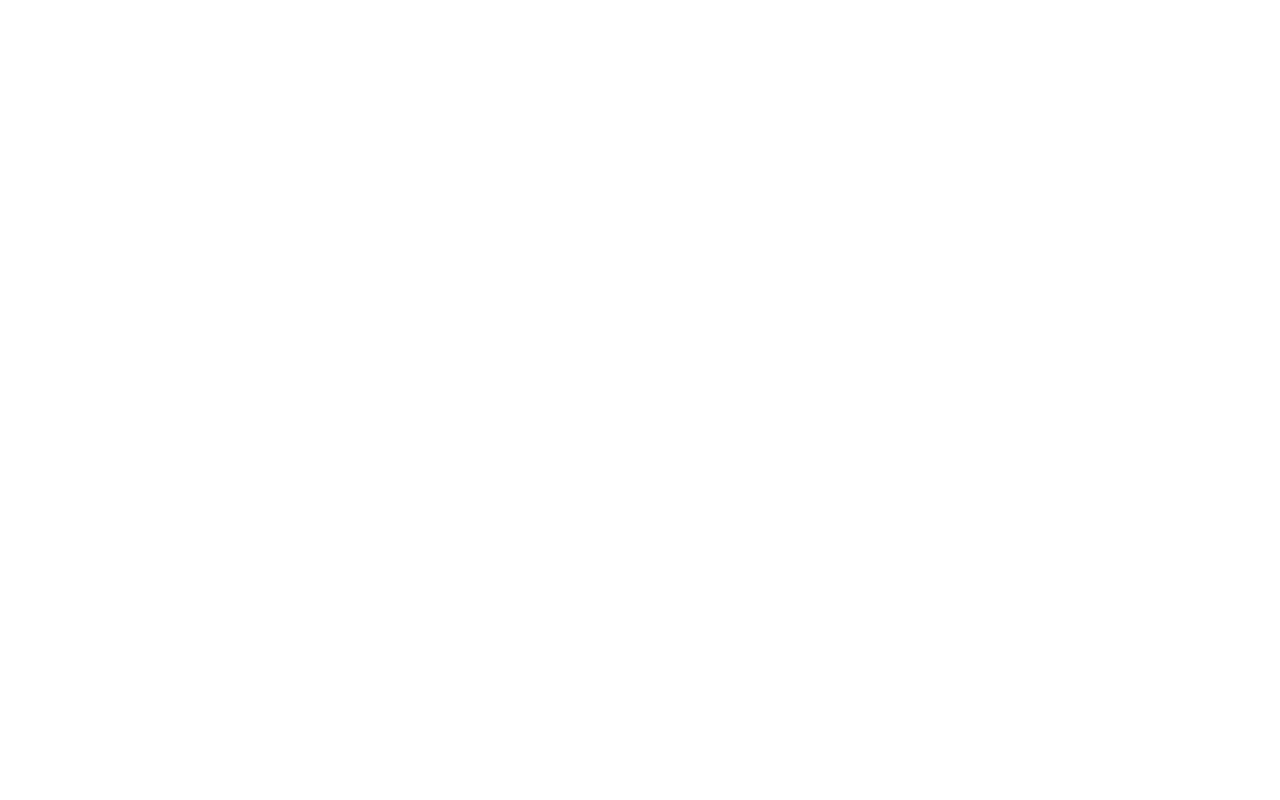
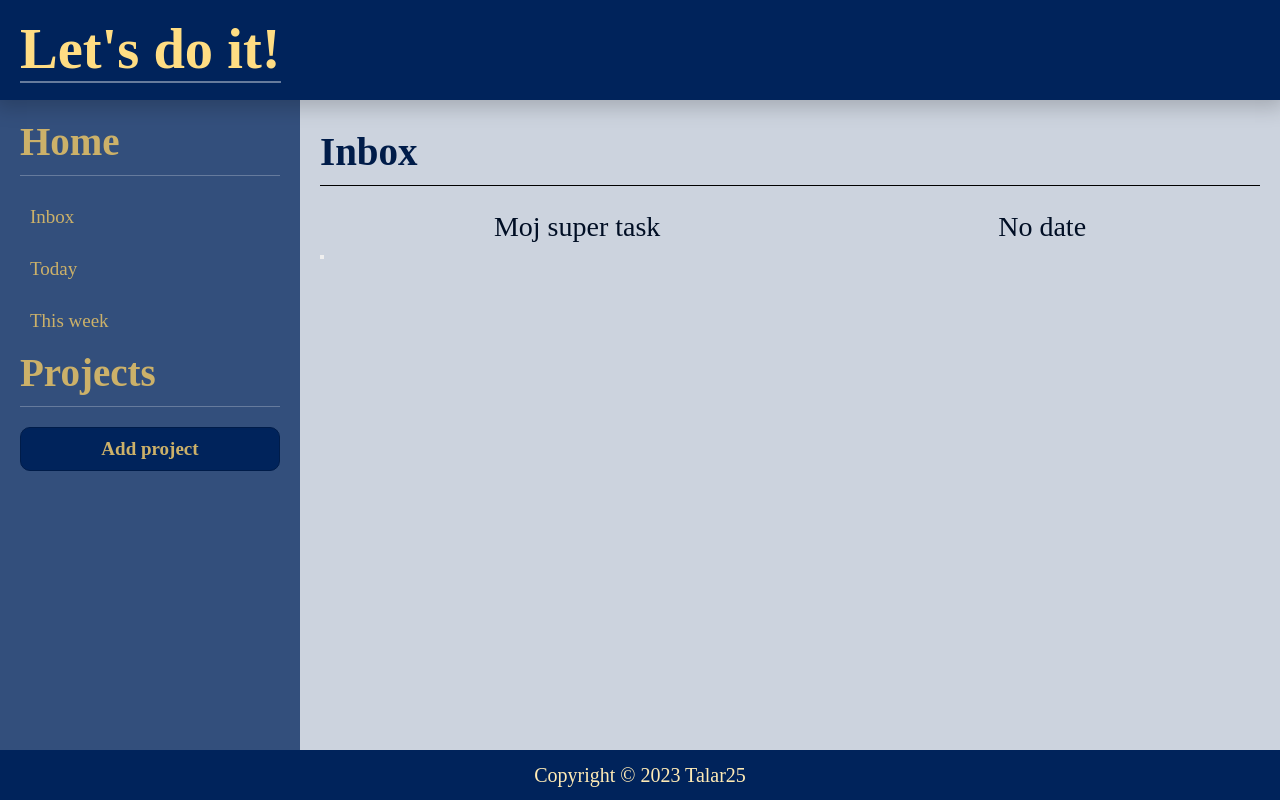
Before and after one commit to Talar25/Todo-List, a website built with webpack: page dist/index.html in a window 1280 px wide. Built offline with nearby package versions, Linux system fonts and the light colour scheme.

Commit message:
Add html and css to the project

```diff
--- a/src/css/general.css
+++ b/src/css/general.css
@@ -30,11 +30,17 @@
     --third-color: #98DFD6;
     --third-color-light: #ade5de;
 
-    --white-like-color: #e6e9ef;
+    --white-like-color: #ccd3de;
     --black-like-color: #000e24;
 
     --black-color: #000;
     --white-color: #fff;
+    --red-color-light: #e84646;
+    --red-color: #E21818;
+    --red-color-dark: #9e1111;
+    --green-color-dark: #427451;
+    --green-color: #539165;
+    --green-color-light: #75a784;
 
 
     /* fonts */
@@ -64,6 +70,41 @@ body {
     box-sizing: border-box;
     font-family: 'MyFont';
 
-    overflow-x: hidden;
+    /* overflow-x: hidden; */
+    height: 100vh;
+
+    display: grid;
+    grid-template-columns: auto 1fr;
+    grid-template-rows: auto 1fr auto;
 
 }
+
+.heading-primary {
+    font-weight: 900;
+    font-size: var(--very-large-font);
+    margin-left: 2rem;
+
+    display: inline-block;
+    border-bottom: 2px solid var(--primary-color-lighter);
+}
+
+.heading-secondary {
+    font-weight: 900;
+    font-size: var(--large-font);
+    padding: 1rem 0;
+    color: var(--primary-color-dark);
+    font-weight: 900;
+
+    border-bottom: 1px solid black;
+    margin-bottom: 2rem;
+}
+
+.heading-tertiary {
+    font-weight: 900;
+    font-size: var(--large-font);
+    margin-bottom: 1rem;
+
+    display: inline-block;
+    padding-bottom: 1rem;
+    border-bottom: 1px solid var(--primary-color-lighter);
+}
--- a/src/css/style.css
+++ b/src/css/style.css
@@ -0,0 +1,226 @@
+/* header */
+
+.header {
+    height: 10rem;
+    grid-row: 1;
+    grid-column: 1/-1;
+
+    background-color: var(--primary-color);
+
+    display: flex;
+    align-items: center;
+    z-index: 2;
+    box-shadow: 0 2px 20px 5px rgba(0, 0, 0, 0.2);
+}
+
+.header > * {
+    color: var(--secondary-color);
+}
+
+/* aside  */
+
+.aside {
+    grid-row: 2;
+    grid-column: 1/2;
+    width: 30rem;
+    background-color: var(--primary-color-light);
+    color: var(--secondary-color-dark);
+    z-index: 1;
+}
+
+.nav ul{
+    display: flex;
+    flex-direction: column;
+    gap: 1rem;
+    padding: 2rem;
+    list-style: none;
+}
+
+ul > * {
+    font-size: var(--medium-font);
+}
+
+ul li {
+    padding: 1rem;
+    border-radius: 10px;
+}
+
+ul li:hover {
+    background-color: var(--primary-color-dark);
+}
+
+.form-add-project.show {
+    display: flex;
+    pointer-events: auto;
+    visibility: visible;
+    flex-direction: column;
+    gap: 1rem;
+}
+
+.form-add-project {
+    display: none;
+    pointer-events: none;
+    visibility: hidden;
+}
+
+.form-add-project input {
+    border: none;
+    border-radius: 5px;
+    padding: 0.5rem;
+}
+
+.form-buttons {
+    display: flex;
+    align-items: center;
+    gap: 1rem;
+
+}
+
+.form-buttons > * {
+    flex: 1;
+    border: none;
+    font-size: var(--medium-font);
+    border-radius: 5px;
+    color: var(--white-color);
+    font-weight: 900;
+    padding: 0.5rem 0;
+}
+
+.btn-project-agree {
+    background-color: var(--green-color);
+}
+
+.btn-project-decline {
+    background-color: var(--red-color);
+}
+
+.btn-project-agree:hover {
+    background-color: var(--green-color-dark);
+}
+
+.btn-project-decline:hover {
+    background-color: var(--red-color-dark);
+}
+
+.btn-add-project,
+.btn-add-project.show {
+
+
+    padding: 1rem;
+    border-radius: 10px;
+    background-color: var(--primary-color);
+    border: 1px solid var(--primary-color-dark);
+    cursor: pointer;
+
+
+    color: inherit;
+    font-weight: 900;
+
+    transition: 0.3s all;
+}
+
+.btn-add-project.show {
+    display: block;
+    pointer-events: auto;
+    visibility: visible;
+}
+
+.btn-add-project {
+    display: none;
+    pointer-events: none;
+    visibility: hidden;
+}
+
+.btn-add-project:hover {
+    transform: scale(1.05);
+    background-color: var(--primary-color-dark);
+    color: var(--secondary-color);
+
+    box-shadow: 0 1px 30px 5px rgba(0, 0, 0, 0.137);
+}
+
+.btn-add-project:active{
+    transform: scale(0.98);
+    box-shadow: 0 1px 20px 5px rgba(0, 0, 0, 0.237);
+}
+
+/* main */
+
+.main {
+    grid-row: 2/3;
+    grid-column: 2/-1;
+    background-color: var(--white-like-color);
+
+}
+
+.main .container {
+    max-width: 200rem;
+    margin: 0 auto;
+    padding: 2rem;
+    color: var(--black-like-color)
+}
+
+.container .task {
+    display: flex;
+    align-items: center;
+    justify-content: space-around;
+    padding: 0.5rem;
+    border-radius: 10px;
+
+    font-size: var(--big-font);
+
+    /* transition: 0.5s all; */
+}
+
+.container .task:hover {
+    background-color: var(--primary-color-lighter);
+    color: var(--secondary-color-dark);
+
+}
+
+/* .task-name::before {
+    content: '';
+    display: inline-block;
+    height: 15px;
+    width: 15px;
+    background-color: white;
+    border-radius: 10px;
+    margin-right: 2rem;
+}
+
+.task-name::before:hover {
+    background-color: black;
+} */
+
+
+
+
+/* footer */
+.footer {
+    height: 5rem;
+    grid-row: 3/-1;
+    grid-column: 1/-1;
+
+
+    display: flex;
+    justify-content: center;
+    align-items: center;
+
+    background-color: var(--primary-color);
+}
+
+.footer p {
+color: var(--secondary-color-lighter);
+  font-size: 2rem;
+  transition: 0.3s all;
+}
+
+.footer p:hover {
+  color: var(--third-color)
+}
+
+a:link,
+a:visited {
+  text-decoration: none;
+  color: inherit;
+}
```
Also changed, not shown: dist/index.html, dist/main.js.
